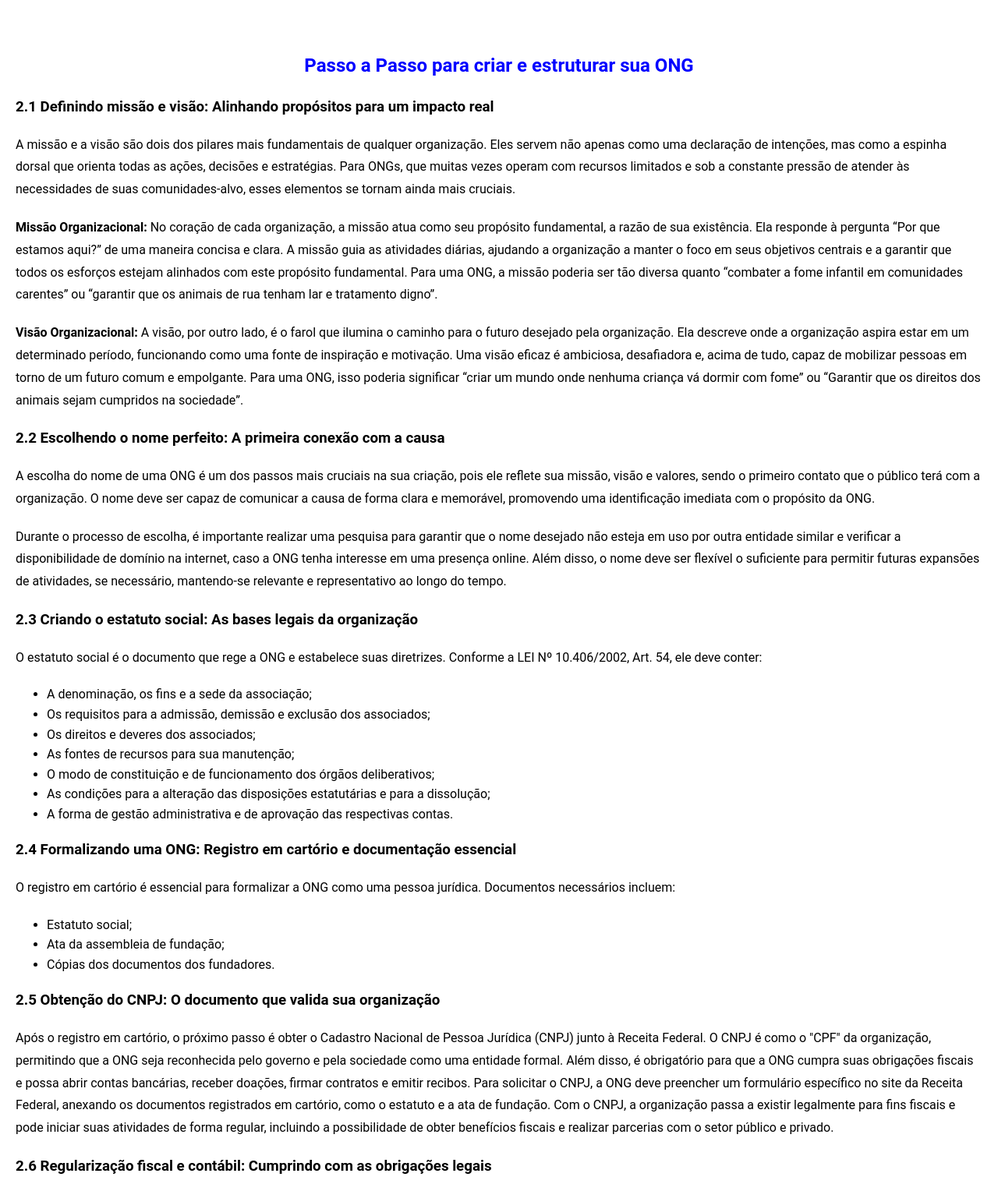
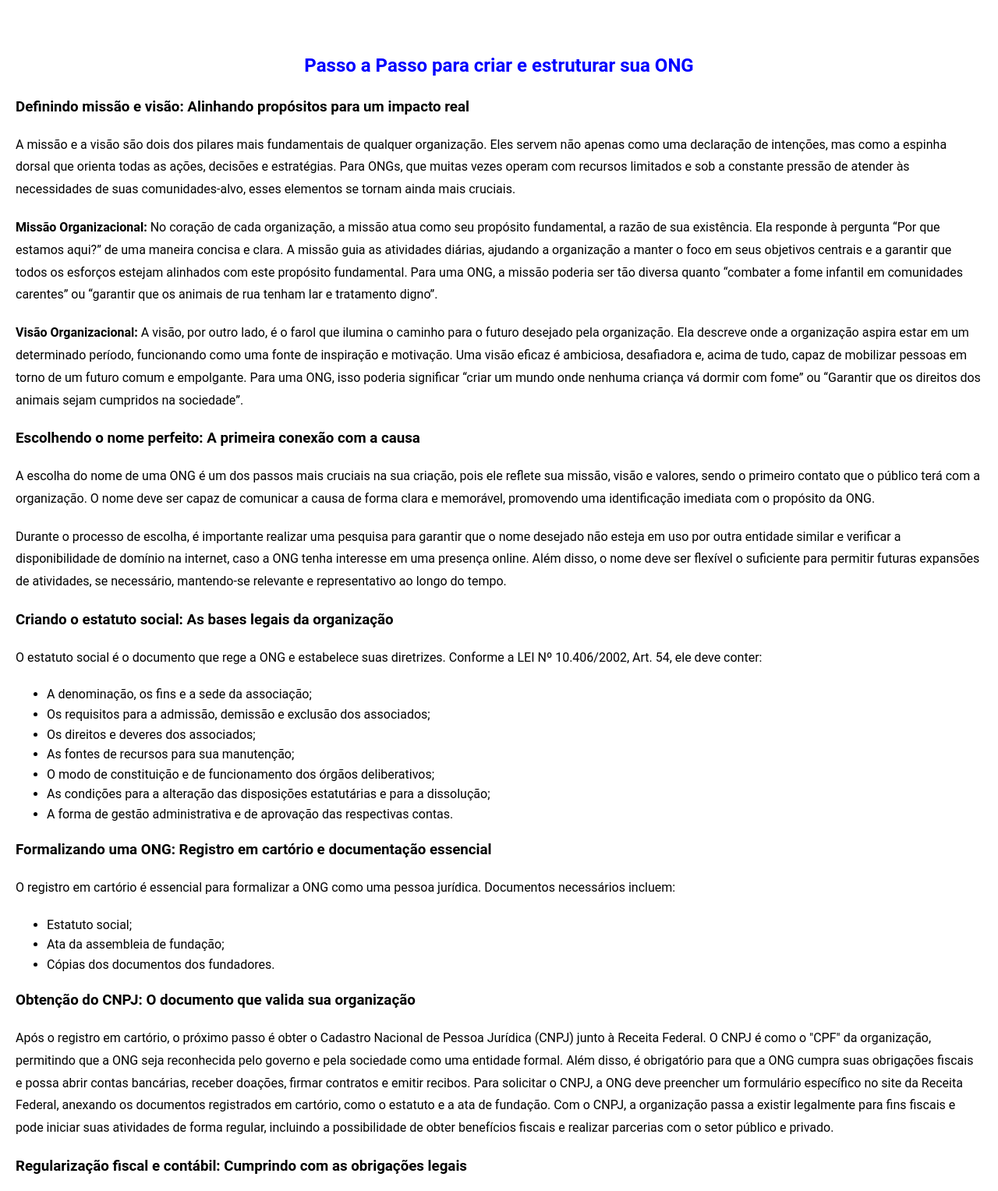
Before and after one commit to Victor-Silva01/-Guia-para-Criar-uma-ONG-de-Ado-o-de-Animais, a plain HTML site: page index.html in a window 1280 px wide. Shown: the part 640-2168 px from the top of the page at 78% size. Drawn offline with Linux system fonts and the light colour scheme.

Commit message:
site finalizador

```diff
--- a/index.html
+++ b/index.html
@@ -22,7 +22,6 @@
   </header>
 
   <main>
-    <!-- Seção 1: O que é uma ONG? -->
     <section id="ong">
       <h2>O que é uma ONG? Um mergulho na história e no propósito social</h2>
       <p>No Brasil, a primeira ONG de proteção animal surgiu em 1895, chamada União Internacional Protetora dos Animais (UIPA). Desde então, as ONGs brasileiras têm desempenhado um papel fundamental na promoção de políticas de controle populacional ético e na inclusão dos animais de estimação na esfera pública e social. Hoje, as ONGs de proteção animal seguem contribuindo para a saúde pública e o bem-estar dos animais, especialmente em centros urbanos, onde a superpopulação de cães e gatos é um problema comum. CATAPAN, D. C. (2018)</p>
@@ -30,20 +29,19 @@
       <p>A Lei Federal 13.426/2017 estabelece em seu Art. 1º que o controle de natalidade de cães e gatos no Brasil deve ocorrer "mediante esterilização permanente por cirurgia, ou por outro procedimento que garanta eficiência, segurança e bem-estar ao animal." As ONGs brasileiras de proteção animal foram influentes na implementação dessa política e atuam colaborativamente para assegurar a regulamentação e o financiamento necessários à execução de projetos locais, como castrações e campanhas de adoção. No entanto, apenas uma pequena parte dessas ONGs recebe subsídios governamentais, sendo que a maior parte de sua receita provém de doações.</p>
     </section>
 
-    <!-- Seção 2: Passo a Passo para Criar sua ONG -->
     <section id="criar">
       <h2>Passo a Passo para criar e estruturar sua ONG</h2>
 
-      <h3>2.1 Definindo missão e visão: Alinhando propósitos para um impacto real</h3>
+      <h3> Definindo missão e visão: Alinhando propósitos para um impacto real</h3>
       <p>A missão e a visão são dois dos pilares mais fundamentais de qualquer organização. Eles servem não apenas como uma declaração de intenções, mas como a espinha dorsal que orienta todas as ações, decisões e estratégias. Para ONGs, que muitas vezes operam com recursos limitados e sob a constante pressão de atender às necessidades de suas comunidades-alvo, esses elementos se tornam ainda mais cruciais.</p>
       <p><strong>Missão Organizacional:</strong> No coração de cada organização, a missão atua como seu propósito fundamental, a razão de sua existência. Ela responde à pergunta “Por que estamos aqui?” de uma maneira concisa e clara. A missão guia as atividades diárias, ajudando a organização a manter o foco em seus objetivos centrais e a garantir que todos os esforços estejam alinhados com este propósito fundamental. Para uma ONG, a missão poderia ser tão diversa quanto “combater a fome infantil em comunidades carentes” ou “garantir que os animais de rua tenham lar e tratamento digno”.</p>
       <p><strong>Visão Organizacional:</strong> A visão, por outro lado, é o farol que ilumina o caminho para o futuro desejado pela organização. Ela descreve onde a organização aspira estar em um determinado período, funcionando como uma fonte de inspiração e motivação. Uma visão eficaz é ambiciosa, desafiadora e, acima de tudo, capaz de mobilizar pessoas em torno de um futuro comum e empolgante. Para uma ONG, isso poderia significar “criar um mundo onde nenhuma criança vá dormir com fome” ou “Garantir que os direitos dos animais sejam cumpridos na sociedade”.</p>
 
-      <h3>2.2 Escolhendo o nome perfeito: A primeira conexão com a causa</h3>
+      <h3> Escolhendo o nome perfeito: A primeira conexão com a causa</h3>
       <p>A escolha do nome de uma ONG é um dos passos mais cruciais na sua criação, pois ele reflete sua missão, visão e valores, sendo o primeiro contato que o público terá com a organização. O nome deve ser capaz de comunicar a causa de forma clara e memorável, promovendo uma identificação imediata com o propósito da ONG.</p>
       <p>Durante o processo de escolha, é importante realizar uma pesquisa para garantir que o nome desejado não esteja em uso por outra entidade similar e verificar a disponibilidade de domínio na internet, caso a ONG tenha interesse em uma presença online. Além disso, o nome deve ser flexível o suficiente para permitir futuras expansões de atividades, se necessário, mantendo-se relevante e representativo ao longo do tempo.</p>
 
-      <h3>2.3 Criando o estatuto social: As bases legais da organização</h3>
+      <h3> Criando o estatuto social: As bases legais da organização</h3>
       <p>O estatuto social é o documento que rege a ONG e estabelece suas diretrizes. Conforme a LEI Nº 10.406/2002, Art. 54, ele deve conter:</p>
       <ul>
         <li>A denominação, os fins e a sede da associação;</li>
@@ -55,20 +53,20 @@
         <li>A forma de gestão administrativa e de aprovação das respectivas contas.</li>
       </ul>
 
-      <h3>2.4 Formalizando uma ONG: Registro em cartório e documentação essencial</h3>
+      <h3> Formalizando uma ONG: Registro em cartório e documentação essencial</h3>
       <p>O registro em cartório é essencial para formalizar a ONG como uma pessoa jurídica. Documentos necessários incluem:</p>
       <ul>
         <li>Estatuto social;</li>
         <li>Ata da assembleia de fundação;</li>
         <li>Cópias dos documentos dos fundadores.</li>
       </ul>
-      <h3>2.5 Obtenção do CNPJ: O documento que valida sua organização</h3>
+      <h3> Obtenção do CNPJ: O documento que valida sua organização</h3>
       <p>Após o registro em cartório, o próximo passo é obter o Cadastro Nacional de Pessoa Jurídica (CNPJ) junto à Receita Federal. O CNPJ é como o "CPF" da organização, permitindo que a ONG seja reconhecida pelo governo e pela sociedade como uma entidade formal. Além disso, é obrigatório para que a ONG cumpra suas obrigações fiscais e possa abrir contas bancárias, receber doações, firmar contratos e emitir recibos.
         Para solicitar o CNPJ, a ONG deve preencher um formulário específico no site da Receita Federal, anexando os documentos registrados em cartório, como o estatuto e a ata de fundação. Com o CNPJ, a organização passa a existir legalmente para fins fiscais e pode iniciar suas atividades de forma regular, incluindo a possibilidade de obter benefícios fiscais e realizar parcerias com o setor público e privado.
         </p>
   </article>
   <article>
-      <h3>2.6 Regularização fiscal e contábil: Cumprindo com as obrigações legais</h3>
+      <h3> Regularização fiscal e contábil: Cumprindo com as obrigações legais</h3>
       <p>Para que uma ONG cumpra com suas obrigações fiscais e contábeis segundo o Código Civil Brasileiro, é fundamental que ela adote uma série de práticas para garantir a transparência e conformidade com a legislação. As principais obrigações incluem a prestação de contas, a manutenção de livros contábeis, e o cumprimento de obrigações fiscais, tais como declarações e contribuições.
         Demonstrações Contábeis: A ONG deve elaborar demonstrações financeiras anuais, como o balanço patrimonial e a demonstração de resultados do exercício, seguindo as normas contábeis brasileiras.
         Relatórios de Atividades: É importante que a ONG apresente relatórios detalhados de suas atividades e dos recursos utilizados, demonstrando como as doações e recursos foram aplicados para a execução das suas finalidades sociais.
@@ -85,10 +83,10 @@
         ONGs podem obter imunidade de alguns impostos (como o IRPJ e a CSLL) e isenções fiscais, desde que preencham os requisitos previstos em lei, como não distribuírem lucros e destinarem integralmente os recursos para fins institucionais.
         Para manter a imunidade ou isenção, a ONG deve manter a contabilidade atualizada e prestar contas regularmente, além de atender a requisitos como a gratuidade parcial ou total em suas atividades (no caso de algumas organizações de assistência social).
         </p>
-      <!-- Continue com o texto do tópico -->
+
   </article>
   <article>
-      <h3>2.7 Sustentabilidade financeira e captação de recursos para ONGs</h3>
+      <h3> Sustentabilidade financeira e captação de recursos para ONGs</h3>
       <p>A captação de recursos é fundamental para a sustentabilidade de uma ONG, possibilitando o financiamento de projetos e iniciativas que promovem o impacto social desejado. Para arrecadar os recursos necessários, a organização deve diversificar suas fontes de financiamento, estabelecendo estratégias eficazes que garantam o apoio contínuo e engajado de diferentes públicos. Aqui estão algumas das principais formas de captação de recursos detalhadas:
         Doações
         Doações Individuais: Pessoas físicas que se identificam com a causa podem fazer contribuições financeiras, únicas ou recorrentes. A ONG pode criar campanhas de doação direcionadas, incentivando o público a fazer parte do impacto social. Essas campanhas podem ser divulgadas em redes sociais, e-mails e sites.
@@ -104,15 +102,15 @@
         Colaborações com outras ONGs e Instituições: Parcerias com outras organizações do terceiro setor ou institutos podem abrir novas oportunidades de financiamento e ampliar o impacto das iniciativas. Essas colaborações permitem o compartilhamento de recursos, conhecimento e redes de contatos, aumentando o alcance da ação social.
         Convênios e Editais Públicos e Privados: Muitas ONGs obtêm recursos por meio de editais lançados por órgãos públicos ou entidades privadas, como fundações e institutos filantrópicos. É essencial que a ONG esteja atenta aos editais e que desenvolva um bom planejamento para candidatar-se a essas oportunidades.
         </p>
-      <!-- Continue com o texto do tópico -->
+
   </article>
 </section>
 
 <section id="caracteristicas">
-  <h2>3. Principais características de uma ONG bem-sucedida</h2>
+  <h2> Principais características de uma ONG bem-sucedida</h2>
 
   <article>
-    <h3>3.1 Transparência e gestão profissional: A base da credibilidade</h3>
+    <h3> Transparência e gestão profissional: A base da credibilidade</h3>
     <p>
       Manter a transparência nas atividades e finanças de uma ONG é fundamental para construir a confiança da comunidade e do público em geral. Dessa forma, podemos implementar:
     </p>
@@ -173,7 +171,7 @@
   </article>
 
   <article>
-    <h3>3.2 Engajamento da Comunidade, sustentabilidade financeira e impacto social</h3>
+    <h3> Engajamento da Comunidade, sustentabilidade financeira e impacto social</h3>
     <h4>Engajamento da comunidade: Mobilize e Inspire</h4>
     <ul>
       <li>Envolvimento Ativo: Promova oficinas e eventos comunitários.</li>
@@ -300,7 +298,6 @@
 </div>
 
 
-
     <!-- Seção 6: Dicas Finais -->
 <section id="dicas">
   <h2>Dicas Finais: Como Garantir o Sucesso da sua ONG</h2>
```
